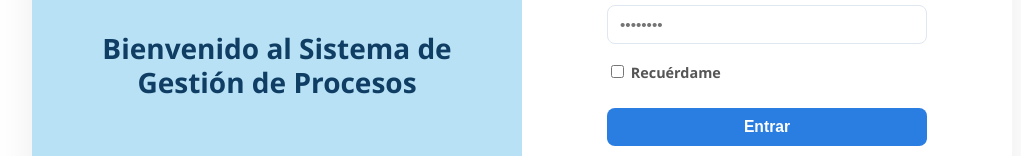
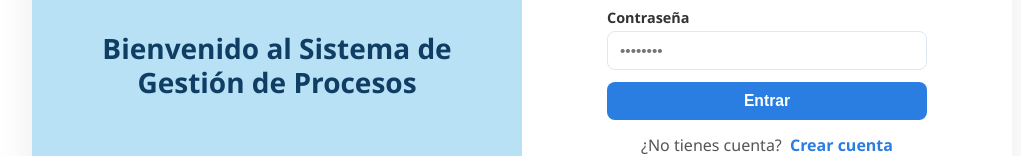
Before and after one commit to Jusebbb/Merengonsitos, an Angular app in the folder frontProyecto/: page /login in a window 1280 px wide. Shown: the part 369-525 px from the top of the page, without its empty margins (118-1139 px from the left). Built offline with nearby package versions, Linux system fonts and the light colour scheme.

Commit message:
correccion hrml login

```diff
--- a/frontProyecto/src/app/pages/login/login.html
+++ b/frontProyecto/src/app/pages/login/login.html
@@ -22,11 +22,6 @@
 
           <label for="password">Contraseña</label>
           <input id="password" type="password" formControlName="password" placeholder="••••••••" />
-
-        <div class="options">
-          <label class="remember"><input type="checkbox" /> Recuérdame</label>
-        </div>
-
           <button class="btn-primary" type="submit">Entrar</button>
         </form>
 
```
Lines whose indentation alone changed are shown as unchanged.
